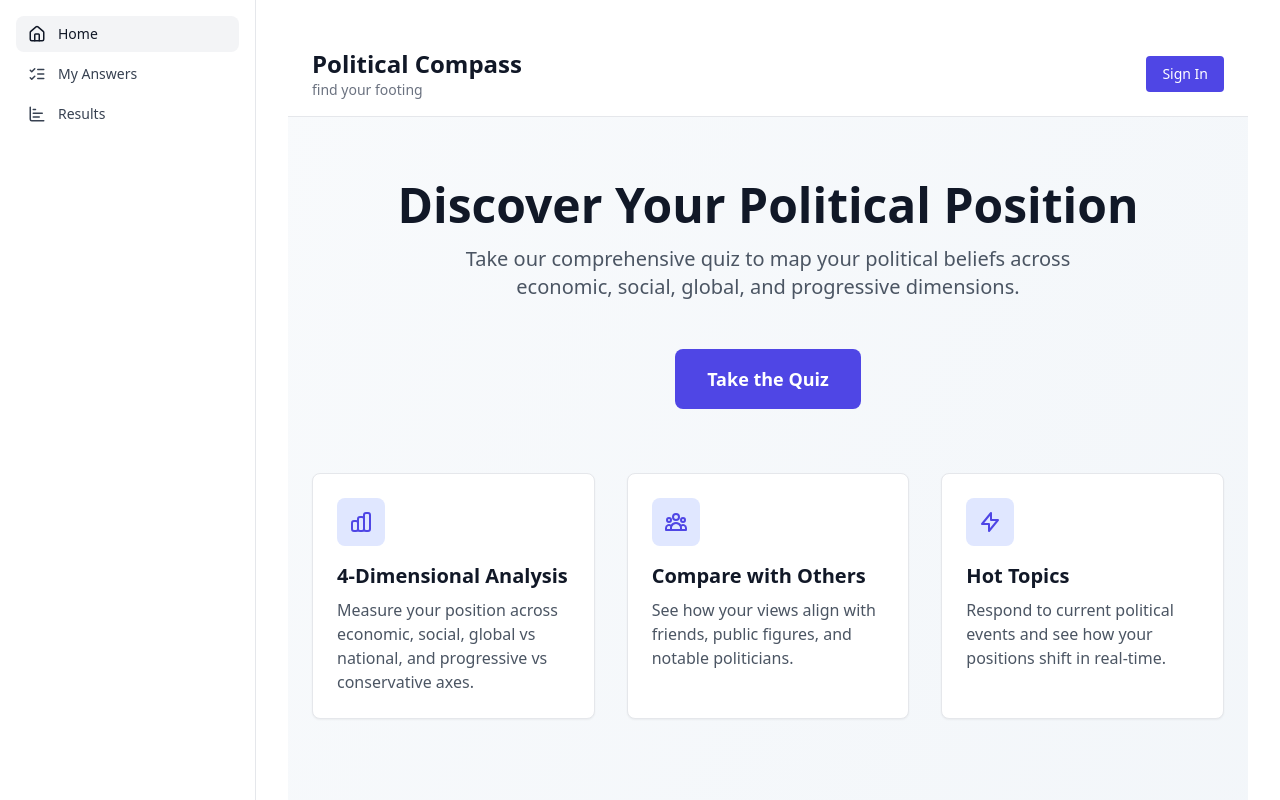
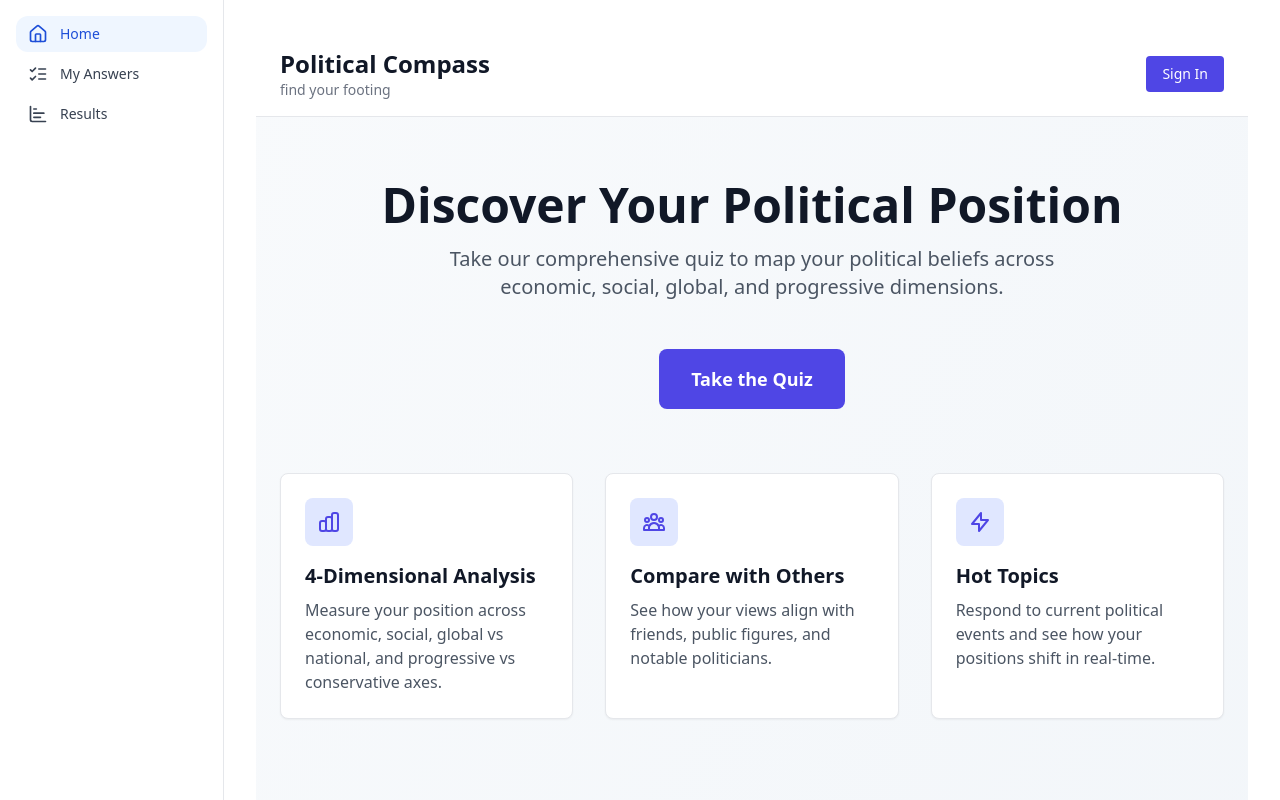
Before and after one commit to HumzaR/political-compass-clean, a Next.js app: page / in a window 1280 px wide. Shown: the top 800 px of the page. Built offline with nearby package versions, Linux system fonts and the light colour scheme; no server answers.

Commit message:
fix(ui): make Sidebar a client component and use next/navigation

```diff
--- a/src/components/Sidebar.tsx
+++ b/src/components/Sidebar.tsx
@@ -1,36 +1,56 @@
 // src/components/Sidebar.tsx
+"use client";
+
 import Link from "next/link";
-import { useRouter } from "next/router";
-import { Home, ListChecks, BarChartHorizontal } from "lucide-react"; // pick any icons you like
+import { usePathname } from "next/navigation";
+import {
+  Home,
+  ListChecks,
+  BarChartHorizontal,
+  type LucideIcon,
+} from "lucide-react";
 import clsx from "clsx";
 
-const NAV = [
-  { href: "/", label: "Home", Icon: Home },
-  { href: "/my-answers", label: "My Answers", Icon: ListChecks },
-  { href: "/results", label: "Results", Icon: BarChartHorizontal },
+type NavItem = {
+  label: string;
+  href: string;
+  icon: LucideIcon;
+};
+
+const NAV_ITEMS: NavItem[] = [
+  { label: "Home", href: "/", icon: Home },
+  { label: "My Answers", href: "/my-answers", icon: ListChecks },
+  { label: "Results", href: "/results", icon: BarChartHorizontal },
 ];
 
 export default function Sidebar() {
-  const router = useRouter();
+  const pathname = usePathname() ?? "/";
+
+  const isActive = (href: string) =>
+    href === "/" ? pathname === "/" : pathname.startsWith(href);
+
   return (
-    <aside className="hidden md:flex md:w-64 border-r border-gray-200 bg-white">
-      <nav className="w-full p-4 space-y-1">
-        {NAV.map(({ href, label, Icon }) => {
-          const active = router.pathname === href;
-          return (
+    <aside className="w-56 shrink-0 border-r border-gray-200 dark:border-gray-800 bg-white dark:bg-gray-950 min-h-screen p-4">
+      <nav>
+        <ul className="space-y-1">
+          {NAV_ITEMS.map(({ label, href, icon: Icon }) => (
+            <li key={href}>
               <Link
-              key={href}
                 href={href}
                 className={clsx(
-                "flex items-center gap-3 rounded-lg px-3 py-2 text-sm",
-                active ? "bg-gray-100 text-gray-900" : "text-gray-700 hover:bg-gray-50"
+                  "flex items-center gap-3 rounded-xl px-3 py-2 transition-colors",
+                  "hover:bg-gray-100 dark:hover:bg-gray-800",
+                  isActive(href)
+                    ? "bg-blue-50 text-blue-700 dark:bg-gray-800 dark:text-blue-400"
+                    : "text-gray-700 dark:text-gray-300"
                 )}
               >
-              <Icon className="shrink-0" size={18} />
-              <span>{label}</span>
+                <Icon className="h-5 w-5" />
+                <span className="text-sm font-medium">{label}</span>
               </Link>
-          );
-        })}
+            </li>
+          ))}
+        </ul>
       </nav>
     </aside>
   );
```
Lines whose indentation alone changed are shown as unchanged.
